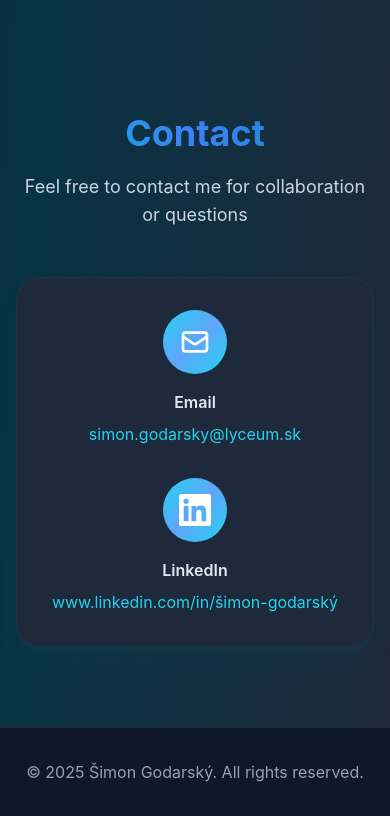
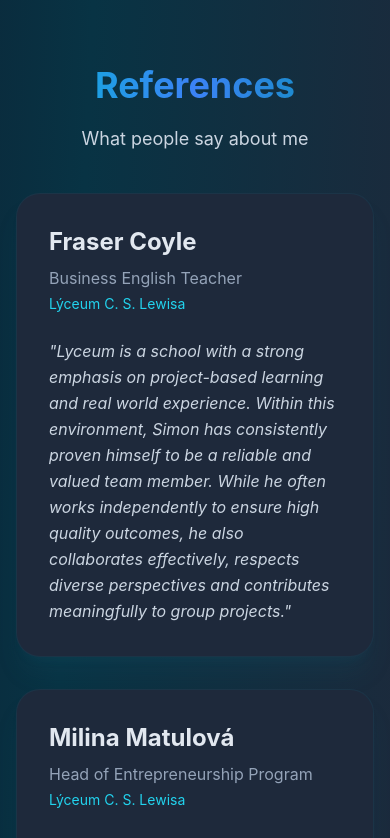
Before and after one commit to simon07426/Portfolio, a React (Vite) app in the folder portfolio/: page / in a window 390 px wide. Shown: the part 6200-7038 px from the top of the page. Before the commit the page ends 7016 px from the top, so only its background shows below. Built offline with nearby package versions, Linux system fonts and the light colour scheme.

Commit message:
references

```diff
--- a/portfolio/src/App.jsx
+++ b/portfolio/src/App.jsx
@@ -66,6 +66,7 @@ const translations = {
       skills: 'Skills',
       experience: 'Experience',
       projects: 'Projects',
+      references: 'References',
       contact: 'Contact'
     },
     hero: {
@@ -144,6 +145,11 @@ const translations = {
         gitlabRepo: 'GitLab Repository'
       }
     },
+    references: {
+      title: 'References',
+      description: 'What people say about me',
+      downloadLetter: 'Download letter of recommendation'
+    },
     contact: {
       title: 'Contact',
       description: 'Feel free to contact me for collaboration or questions',
@@ -159,6 +165,24 @@ const translations = {
 
 // Export translations for use in other components
 export { translations };
+
+// References data
+const references = [
+  {
+    name: 'Fraser Coyle',
+    position: 'Business English Teacher',
+    company: 'Lýceum C. S. Lewisa',
+    text: 'Lyceum is a school with a strong emphasis on project-based learning and real world experience. Within this environment, Simon has consistently proven himself to be a reliable and valued team member. While he often works independently to ensure high quality outcomes, he also collaborates effectively, respects diverse perspectives and contributes meaningfully to group projects.',
+    pdf: '/reference-coyle.pdf'
+  },
+  {
+    name: 'Milina Matulová',
+    position: 'Head of Entrepreneurship Program',
+    company: 'Lýceum C. S. Lewisa',
+    text: 'Simon\'s strongest areas are mathematics, programming, and machine learning, where he combines solid technical knowledge with curiosity and persistence. He approaches challenges with a clear, analytical mindset and always strives to understand problems in depth rather than settle for surface solutions.',
+    pdf: '/reference-matulova.pdf'
+  }
+];
 
 const darkThemes = {
   green: {
@@ -759,6 +783,7 @@ function HomePage() {
                 <a href="#skills" className={`text-gray-700 dark:text-slate-200 ${getThemeClasses.hoverTextColor()} transition-colors font-medium`}>{t.nav.skills}</a>
                 <a href="#experience" className={`text-gray-700 dark:text-slate-200 ${getThemeClasses.hoverTextColor()} transition-colors font-medium`}>{t.nav.experience}</a>
                 <a href="#projects" className={`text-gray-700 dark:text-slate-200 ${getThemeClasses.hoverTextColor()} transition-colors font-medium`}>{t.nav.projects}</a>
+                <a href="#references" className={`text-gray-700 dark:text-slate-200 ${getThemeClasses.hoverTextColor()} transition-colors font-medium`}>{t.nav.references}</a>
                 <a href="#contact" className={`text-gray-700 dark:text-slate-200 ${getThemeClasses.hoverTextColor()} transition-colors font-medium`}>{t.nav.contact}</a>
               </div>
               <div className="flex items-center space-x-2">
@@ -1077,6 +1102,30 @@ function HomePage() {
         </div>
       </section>
 
+      {/* References Section */}
+      <section id="references" className="min-h-screen flex items-center justify-center py-8 md:py-10 px-4 sm:px-6 lg:px-8">
+        <div className={`max-w-6xl mx-auto w-full section-animate ${visibleSections.has('references') ? 'visible' : ''}`}>
+          <h2 className="text-4xl md:text-5xl lg:text-6xl font-bold text-center mb-4 md:mb-5 gradient-text">{t.references.title}</h2>
+          <p className="text-center text-gray-600 dark:text-slate-300 mb-10 md:mb-12 text-lg md:text-xl">
+            {t.references.description}
+          </p>
+          <div className="grid grid-cols-1 md:grid-cols-2 gap-8">
+            {references.map((reference, idx) => (
+              <div key={idx} className={`bg-white dark:bg-slate-800 rounded-3xl p-8 shadow-xl ${getThemeClasses.cardShadow()} ${getThemeClasses.cardBorder()}`}>
+                <div className="mb-6">
+                  <h3 className="text-2xl font-bold mb-2 text-gray-800 dark:text-slate-200">{reference.name}</h3>
+                  <p className="text-gray-600 dark:text-slate-400 mb-1">{reference.position}</p>
+                  <p className={`text-sm ${getThemeClasses.textColor()}`}>{reference.company}</p>
+                </div>
+                <div>
+                  <p className="text-gray-700 dark:text-slate-300 leading-relaxed italic">"{reference.text}"</p>
+                </div>
+              </div>
+            ))}
+          </div>
+        </div>
+      </section>
+
       {/* Contact Section */}
       <section id="contact" className="section-padding">
         <div className="max-w-2xl mx-auto">
```
